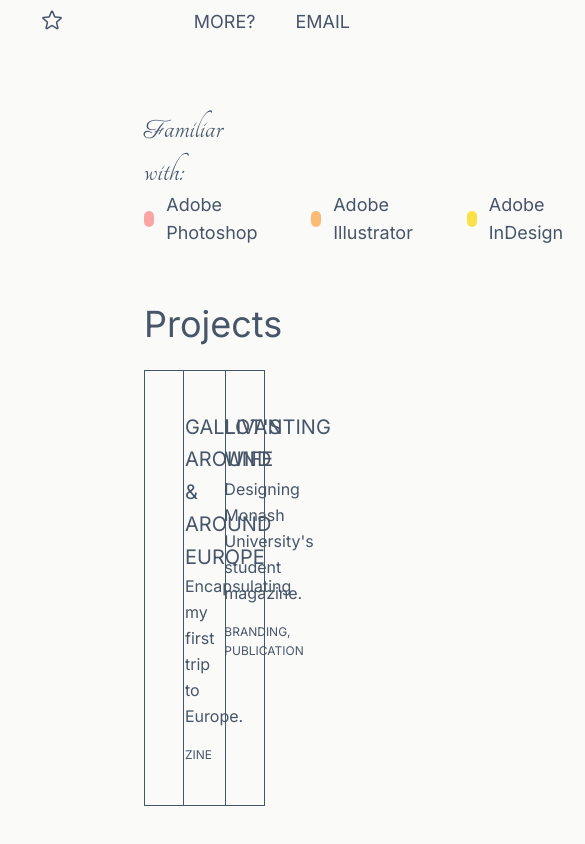
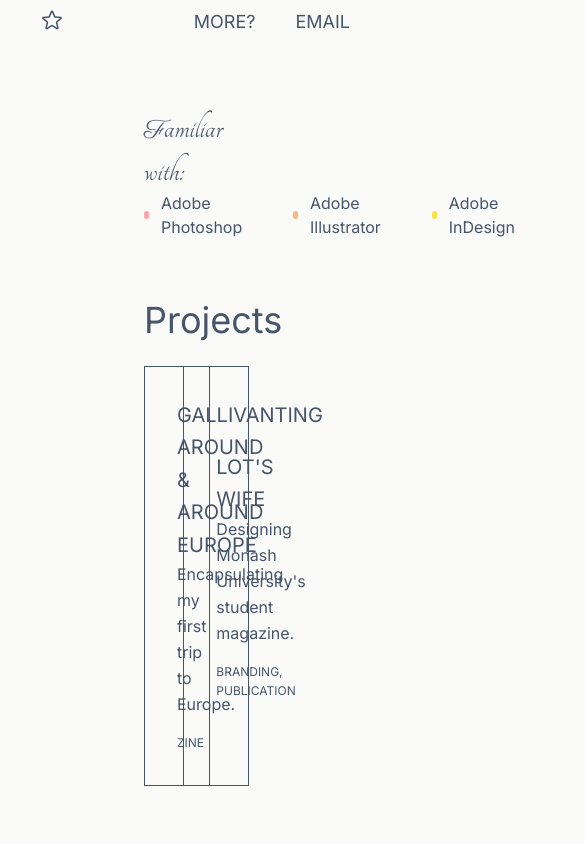
Before and after one commit to vivientran42/vivientran42.github.io, a Next.js app: page /designing in a window 390 px wide. Shown: the top 844 px of the page, 585 px wide, since content can reach past the window. Built offline with nearby package versions, Linux system fonts and the light colour scheme.

Commit message:
update components

```diff
--- a/src/components/project.tsx
+++ b/src/components/project.tsx
@@ -1,14 +1,21 @@
+"use client";
+
 export default function Project({
   heading,
   description,
   footnote,
+  onClick,
 }: {
   heading: string;
   description: string;
   footnote: string;
+  onClick: () => void;
 }) {
   return (
-    <div className="w-full h-full col-span-1 border border-slate-600 p-10 items-center hover:bg-white hover:bg-opacity-25 hover:shadow-lg">
+    <button
+      className="w-full h-full col-span-1 border border-slate-600 p-8 sm:p-10 items-center hover:bg-white hover:bg-opacity-25 hover:shadow-lg wrap-anywhere"
+      onClick={onClick}
+    >
       <h1 className="text-slate-600 text-left text-xl leading-relaxed">
         {heading}
       </h1>
@@ -18,6 +25,6 @@ export default function Project({
       <h1 className="text-slate-600 text-left text-xs leading-relaxed">
         {footnote}
       </h1>
-    </div>
+    </button>
   );
 }
--- a/src/components/skill.tsx
+++ b/src/components/skill.tsx
@@ -6,9 +6,11 @@ export default function Skill({
   text: string;
 }) {
   return (
-    <div className="flex items-center">
-      <div className={`w-4 h-4 mr-3 rounded-full ${colour}`}></div>
-      <p className="text-slate-600 text-lg mr-4">{`${text}`}</p>
+    <div className="flex items-center mb-1 col-span-1">
+      <div
+        className={`w-2 sm:w-4 h-2 sm:h-4 mr-3 rounded-full ${colour}`}
+      ></div>
+      <p className="text-slate-600 text-base sm:text-lg mr-4">{`${text}`}</p>
     </div>
   );
 }
```
